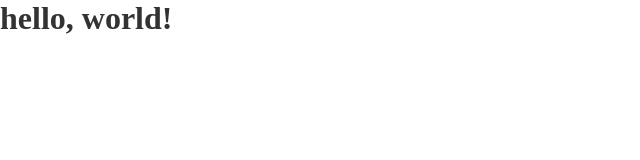
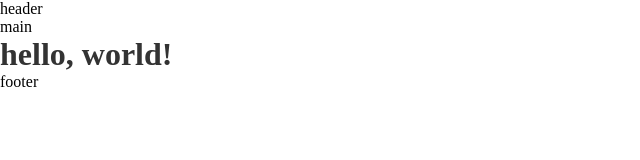
Before and after one commit to rdekkerfun/vovkulaka, a plain HTML site: page index.html in a window 1280 px wide. Shown: the whole page, without its empty margins (0-640 px from the left). Drawn offline with Linux system fonts and the light colour scheme.

Commit message:
header + main + foter

```diff
--- a/index.html
+++ b/index.html
@@ -4,9 +4,14 @@
     <meta charset="UTF-8" />
     <meta name="viewport" content="width=device-width, initial-scale=1.0" />
     <link rel="stylesheet" href="style.css" />
-    <title>Document</title>
+    <title>V</title>
   </head>
   <body>
-    <h1>hello, world!</h1>
+    <header>header</header>
+    <main>
+      <p>main</p>
+      <h1>hello, world!</h1>
+    </main>
+    <footer>footer</footer>
   </body>
 </html>
```
